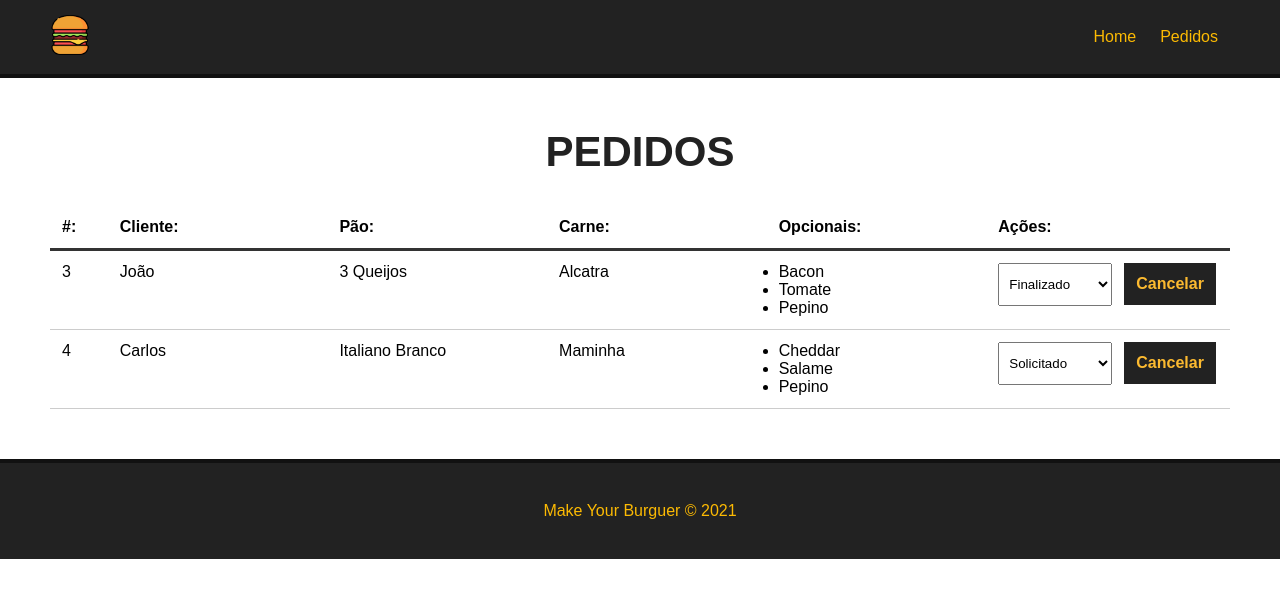
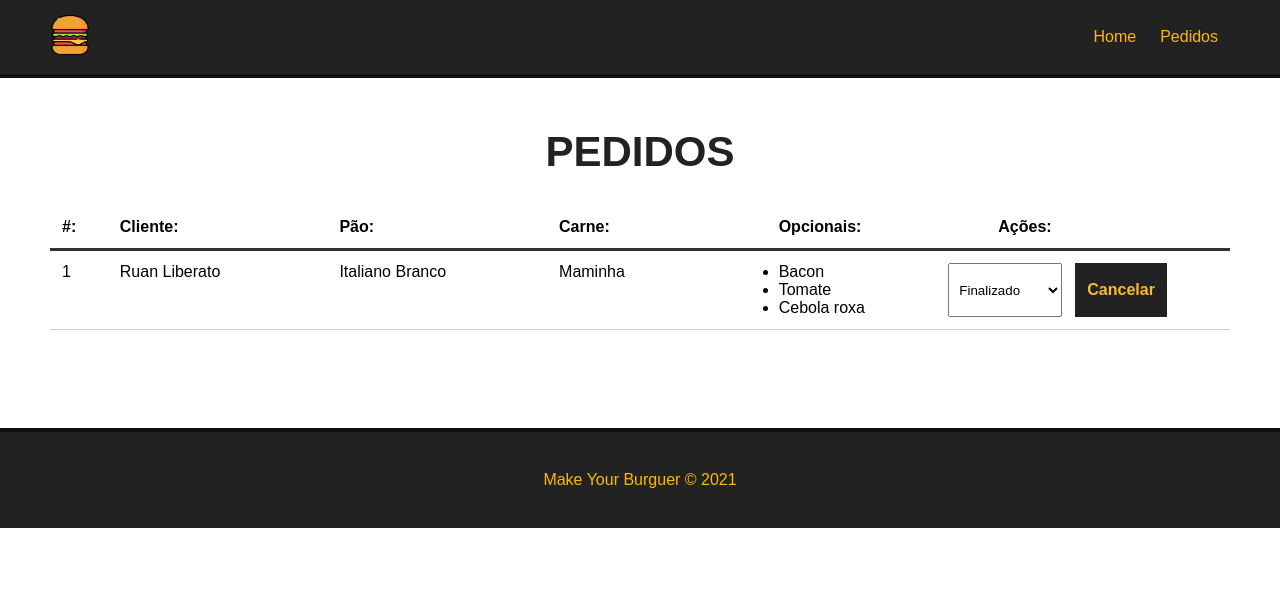
Before and after one commit to euliberato/projeto_vuejs, a Vue app: page /pedidos in a window 1280 px wide. Shown: the top 598 px of the page. Built offline with nearby package versions, Linux system fonts and the light colour scheme; data requests are answered from the project's data file.

Commit message:
Retornando mensagens e finalizando o projeto

```diff
--- a/db/db.json
+++ b/db/db.json
@@ -83,28 +83,16 @@
   ],
   "burgers": [
     {
-      "nome": "João",
-      "carne": "Alcatra",
-      "pao": "3 Queijos",
+      "nome": "Ruan Liberato",
+      "carne": "Maminha",
+      "pao": "Italiano Branco",
       "opcionais": [
         "Bacon",
         "Tomate",
-        "Pepino"
+        "Cebola roxa"
       ],
       "status": "Finalizado",
-      "id": 3
-    },
-    {
-      "nome": "Carlos",
-      "carne": "Maminha",
-      "pao": "Italiano Branco",
-      "opcionais": [
-        "Cheddar",
-        "Salame",
-        "Pepino"
-      ],
-      "status": "Solicitado",
-      "id": 4
+      "id": 1
     }
   ]
 }
--- a/src/components/Dashboard.vue
+++ b/src/components/Dashboard.vue
@@ -1,5 +1,6 @@
 <template>
     <div id="burguer-table">
+        <Message :msg="msg" v-show="msg" />
         <div>
             <div id="burguer-table-heading">
                 <div class="order-id">#:</div>
@@ -21,7 +22,7 @@
                         <li v-for="(opcional, index) in burger.opcionais" :key="index">{{opcional}}</li>
                     </ul>
                 </div>
-                <div>
+                <div class="actions">
                     <select name="status" class="status" @change="updateBurguer($event, burger.id)">
                         <option value="">Selecione:</option>
                         <option v-for="s in status" :key="s.id" :value="s.tipo" :selected="burger.status == s.tipo"> {{ s.tipo }} </option>
@@ -34,13 +35,17 @@
 </template>
 
 <script>
+
+import Message from './Message.vue';
+
 export default {
 name: "Dashboard",
 data() {
     return {
     burgers: null,
     burger_id: null,
-        status: []
+    status: [],
+    msg: null
     }
 },
 methods: {
@@ -65,6 +70,11 @@
         method: "DELETE"
     });
     const res = await req.json();
+
+    this.msg = `Pedido removido com sucesso!`;
+
+    setTimeout(() => this.msg = "", 3000);
+
     this.getPedidos();
 
     },
@@ -80,12 +90,19 @@
 
     const res = await req.json();
 
+    this.msg = `O pedido N° ${res.id} foi atualizado para ${res.status}`;
+
+    setTimeout(() => this.msg = "", 3000);
+
     console.log(res);
 
     }
 },
 mounted() {
     this.getPedidos()
+},
+components: {
+    Message
 }
 }
 </script>
@@ -132,6 +149,11 @@
         margin-right: 12px;
     }
 
+    .actions {
+        display: flex;
+        margin-left: -50px;
+    }
+
     .delete-btn {
         background-color: #222;
         color: #fcba30;
```
Lines whose indentation alone changed are shown as unchanged.
